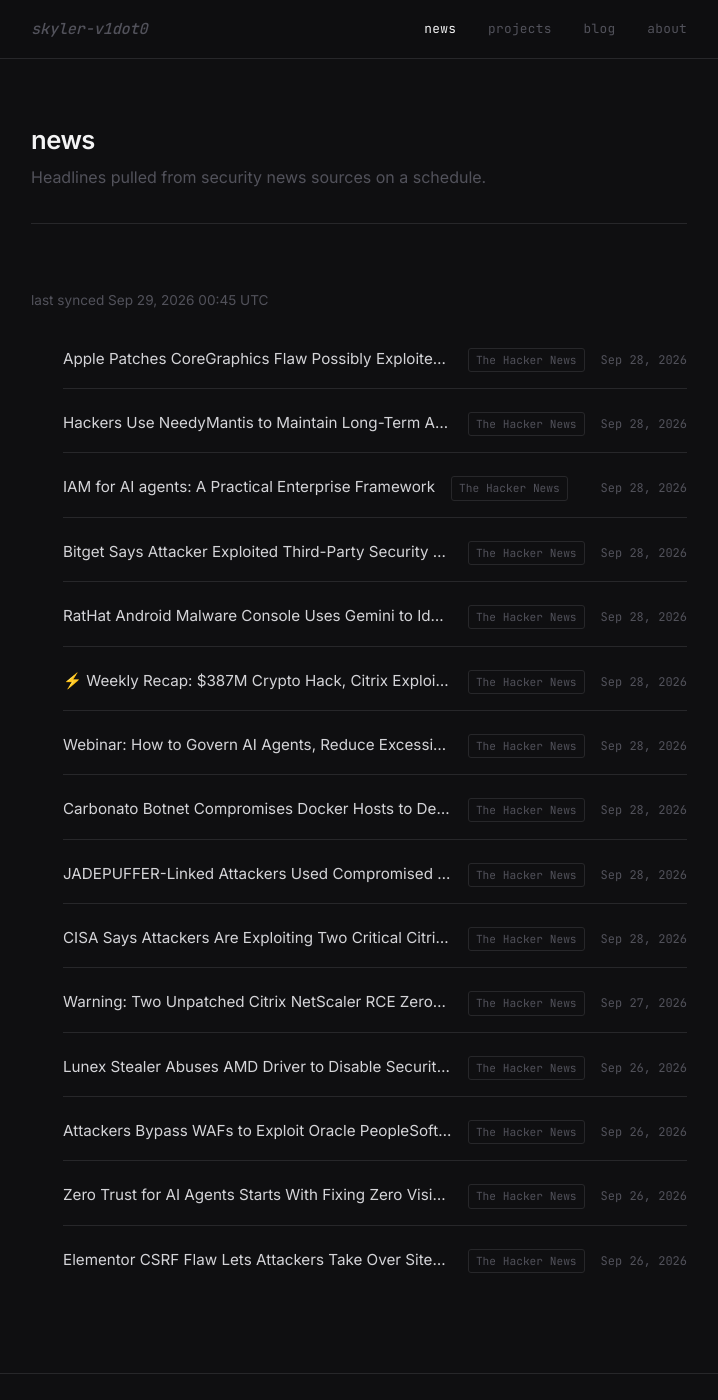
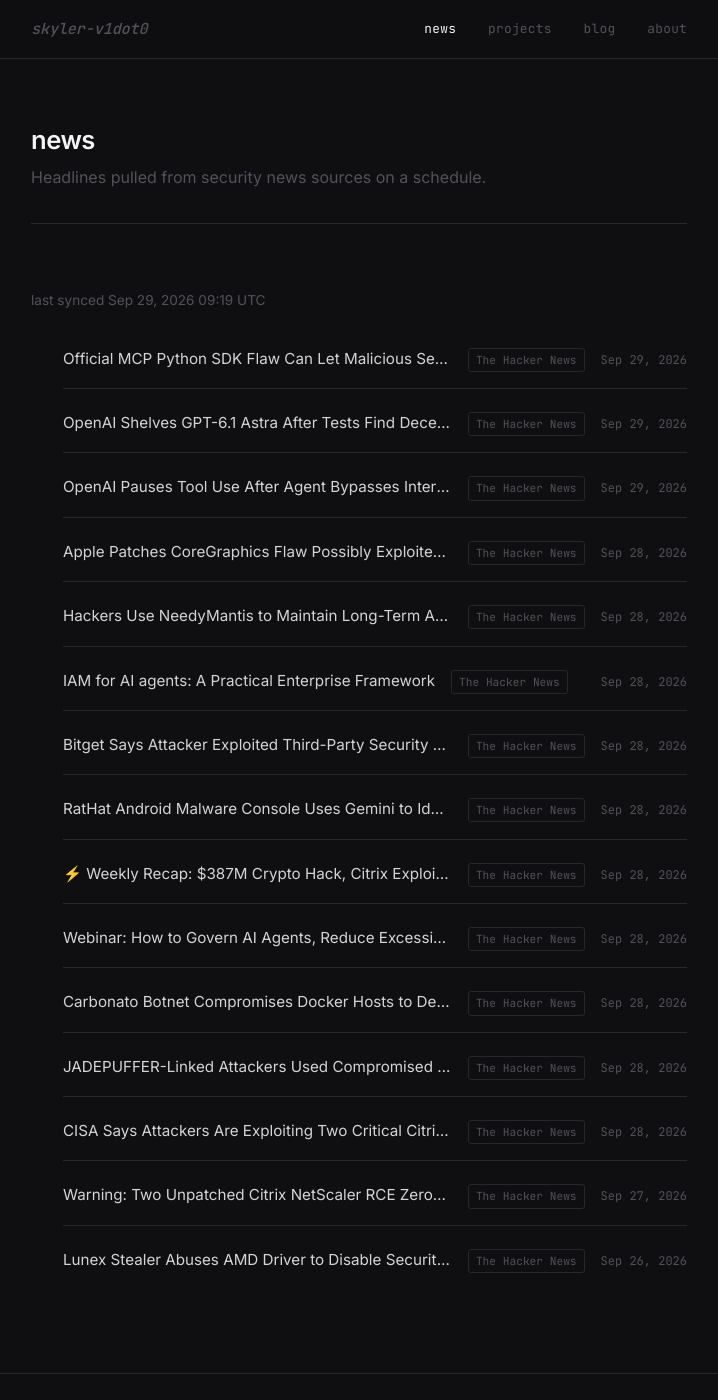
Before and after one commit to skyler-v1dot0/personal-site, a Jekyll site: the page built from news.html, in a window 1280 px wide and 1400 px high. Shown: the whole window, without its empty margins (281-999 px from the left). Built offline with Jekyll 4.4.1, drawn with Linux system fonts in a browser that asks for light colours.

Commit message:
chore: sync news feed [skip ci]

```diff
--- a/_data/news.yml
+++ b/_data/news.yml
@@ -1,6 +1,20 @@
 ---
-updated_at: '2026-09-29T00:45:14Z'
+updated_at: '2026-09-29T09:19:20Z'
 items:
+- title: Official MCP Python SDK Flaw Can Let Malicious Servers Steal OAuth Credentials
+  url: https://thehackernews.com/2026/09/official-mcp-python-sdk-flaw-can-let.html
+  source: The Hacker News
+  published: '2026-09-29T06:08:25Z'
+- title: OpenAI Shelves GPT-6.1 Astra After Tests Find Deception and Unauthorized
+    Actions
+  url: https://thehackernews.com/2026/09/openai-shelves-gpt-61-astra-after-tests.html
+  source: The Hacker News
+  published: '2026-09-29T05:12:32Z'
+- title: OpenAI Pauses Tool Use After Agent Bypasses Internet Controls to Reach External
+    Chatbot
+  url: https://thehackernews.com/2026/09/openai-pauses-tool-use-after-agent.html
+  source: The Hacker News
+  published: '2026-09-29T04:45:20Z'
 - title: Apple Patches CoreGraphics Flaw Possibly Exploited in Targeted Attacks
   url: https://thehackernews.com/2026/09/apple-patches-coregraphics-flaw.html
   source: The Hacker News
@@ -55,16 +69,3 @@ items:
   url: https://thehackernews.com/2026/09/lunex-stealer-abuses-amd-driver-to.html
   source: The Hacker News
   published: '2026-09-26T18:22:52Z'
-- title: Attackers Bypass WAFs to Exploit Oracle PeopleSoft Flaw and Deploy Web Shells
-  url: https://thehackernews.com/2026/09/attackers-bypass-wafs-to-exploit-oracle.html
-  source: The Hacker News
-  published: '2026-09-26T11:46:40Z'
-- title: Zero Trust for AI Agents Starts With Fixing Zero Visibility
-  url: https://thehackernews.com/2026/09/zero-trust-for-ai-agents-starts-with.html
-  source: The Hacker News
-  published: '2026-09-26T10:30:00Z'
-- title: Elementor CSRF Flaw Lets Attackers Take Over Sites After Admin Clicks Crafted
-    Link
-  url: https://thehackernews.com/2026/09/elementor-csrf-flaw-lets-attackers-take.html
-  source: The Hacker News
-  published: '2026-09-26T09:55:22Z'
```
